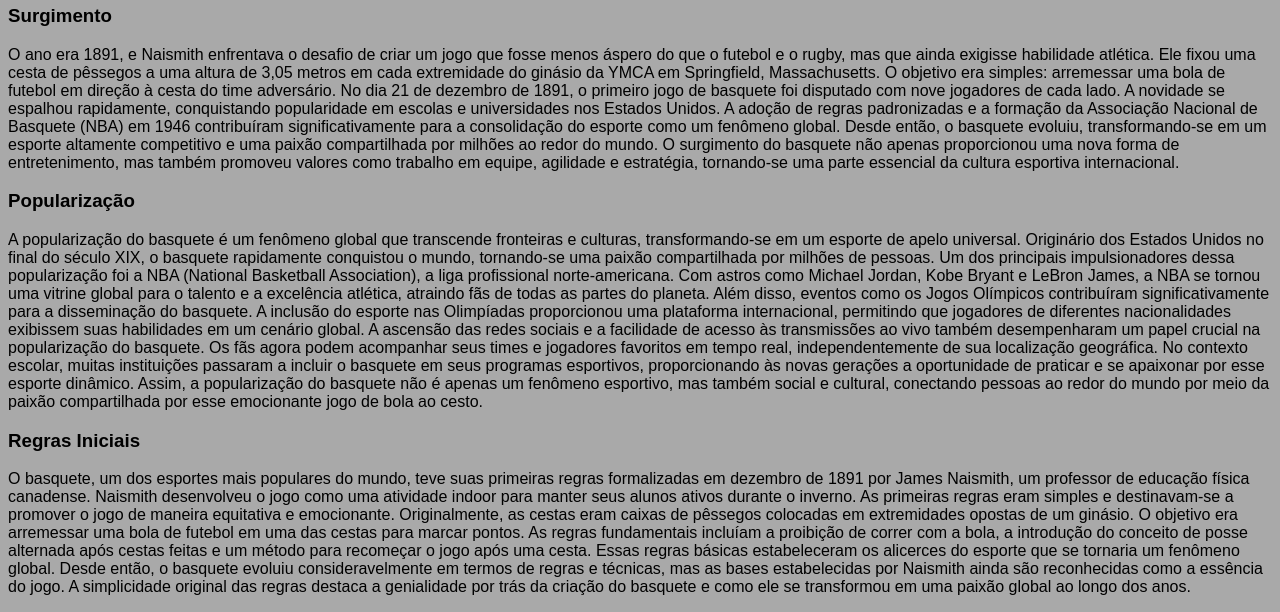
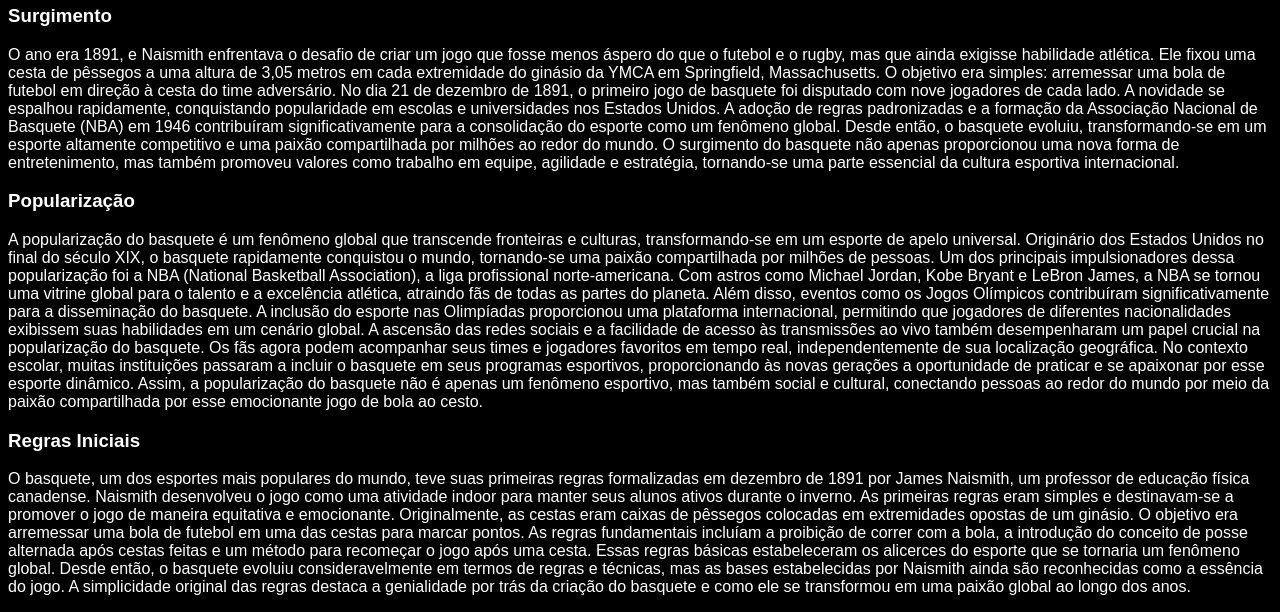
Before and after one commit to LucasComC-16/jjjjj, a plain HTML site: page index.html in a window 1280 px wide. Shown: the part 261-873 px from the top of the page. Drawn offline with Linux system fonts and the light colour scheme.

Commit message:
Update index.css

```diff
--- a/index.css
+++ b/index.css
@@ -1,6 +1,6 @@
 body {
-  color: black;
-  background-color: darkgrey;
+  color: white;
+  background-color: black;
   font-family: Arial, Helvetica, sans-serif;
 }
 
```
